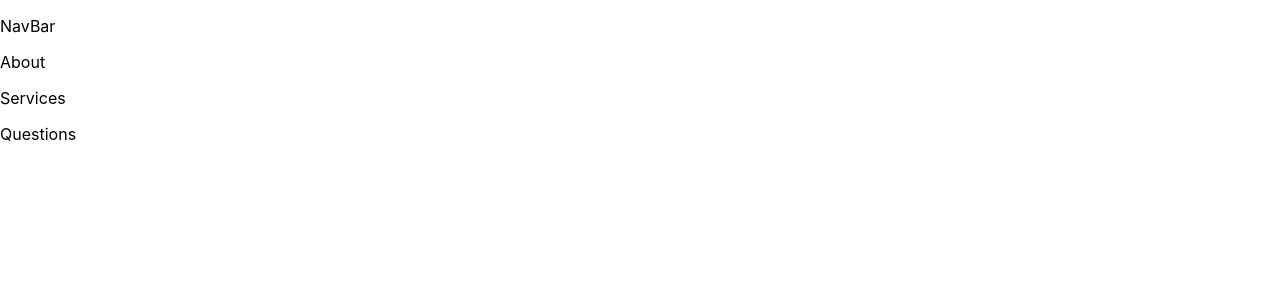
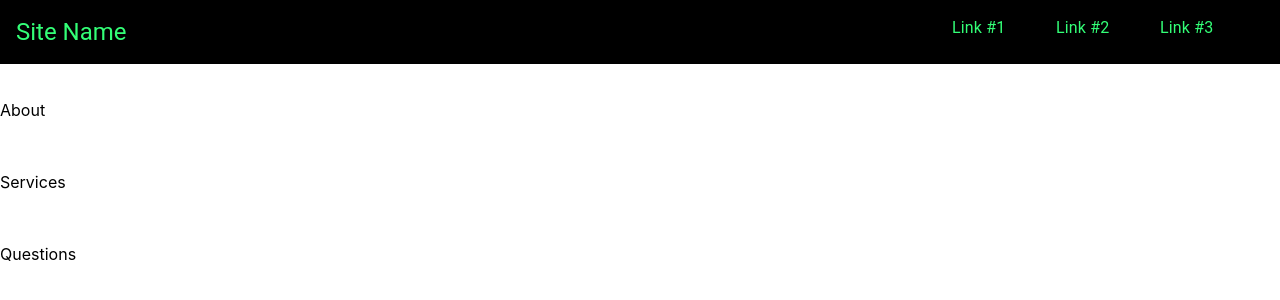
Before and after one commit to Thirteenhelens/V_Bot_Site, a React (Create React App) app: page / in a window 1280 px wide. Shown: the top 300 px of the page. Built offline with nearby package versions, Linux system fonts and the light colour scheme.

Commit message:
Added nav boilerplate

```diff
--- a/src/components/App/App.jsx
+++ b/src/components/App/App.jsx
@@ -25,9 +25,12 @@ function App() {
   return (
     <div>
       <ThemeProvider theme={theme}>
-        <NavBar/>
+        <NavBar />
+        <br />
         <About />
+        <br />
         <Services />
+        <br />
         <Questions />
       </ThemeProvider>
     </div>
--- a/src/components/NavBar/NavBar.jsx
+++ b/src/components/NavBar/NavBar.jsx
@@ -1,9 +1,29 @@
+import { Box, Typography, Grid } from "@mui/material";
+
 function NavBar() {
-    return (
-      <>
-        <p>NavBar</p>
-      </>
-    );
+  return (
+    <Box sx={{ p: 2 }} color="primary.light" backgroundColor="secondary.dark">
+      <Grid container>
+        <Grid item xs={4}>
+          <Typography variant="h5">Site Name</Typography>
+        </Grid>
+
+        <Grid item xs={5}></Grid>
+
+        <Grid item xs={1}>
+          <Typography>Link #1</Typography>
+        </Grid>
+
+        <Grid item xs={1}>
+          <Typography>Link #2</Typography>
+        </Grid>
+
+        <Grid item xs={1}>
+          <Typography> Link #3</Typography>
+        </Grid>
+      </Grid>
+    </Box>
+  );
 }
 
 export default NavBar;
```
